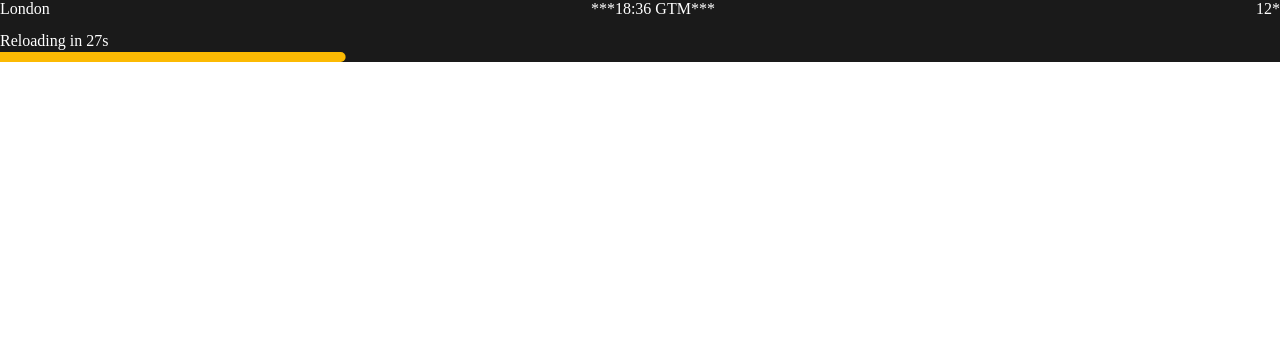
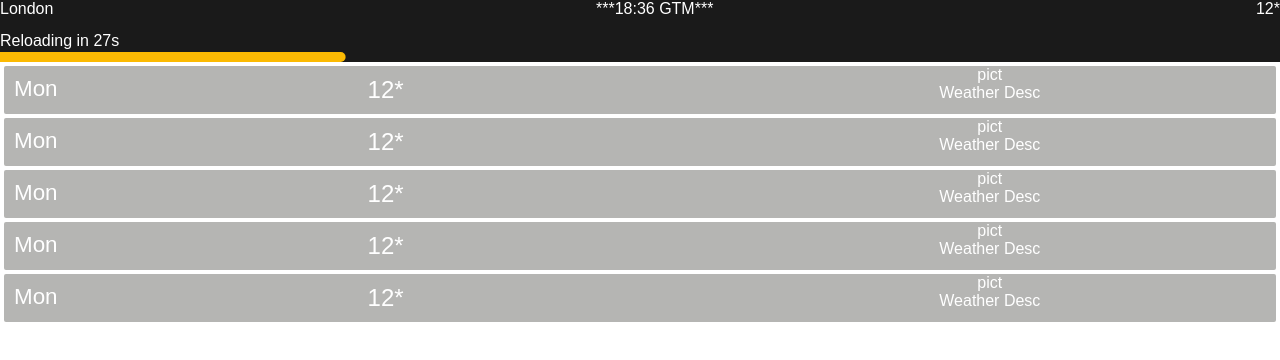
Before and after one commit to ShokadinuEU/realtime_weather_app, a React (Create React App) app: page / in a window 1280 px wide. Shown: the top 360 px of the page. Built offline with nearby package versions, Linux system fonts and the light colour scheme.

Commit message:
basic style and structure of weather history section

```diff
--- a/src/App.css
+++ b/src/App.css
@@ -2,4 +2,5 @@
   margin: 0;
   padding: 0;
   box-sizing: border-box;
+  font-family: sans-serif;
 }
--- a/src/App.js
+++ b/src/App.js
@@ -1,6 +1,7 @@
 import React, { Component } from 'react';
 import './App.css';
 import Header from './components/header/Header'
+import History from './components/history/HistoryMain'
 
 class App extends Component {
   state = {
@@ -26,6 +27,7 @@ class App extends Component {
     return (
       <div>
         <Header />
+        <History />
       </div>
     );
   }
--- a/src/components/header/Progress.js
+++ b/src/components/header/Progress.js
@@ -20,6 +20,7 @@ const useStyles = makeStyles(theme => ({
     order: '3',
     backgroundColor: '#1a1a1a',
     color: '#fff',
+    marginBottom: '1.5em',
     '& p': {
       backgroundColor: '#1a1a1a',
       paddingBottom: '0.1em'
--- /dev/null
+++ b/src/components/history/HistoryByDay.js
@@ -0,0 +1,46 @@
+import React from 'react'
+import { makeStyles } from '@material-ui/core/styles';
+
+const useStyles = makeStyles({
+  mainDailyReport: {
+    backgroundColor: '#b5b5b3',
+    color: '#fff',
+    display: 'flex',
+    justifyContent: 'space-between',
+    margin: '4px',
+    borderRadius: '2px',
+  },
+  DailyReportDay: {
+    fontSize: '1.4em',
+    padding: '10px'
+  },
+  DailyReportTemperature: {
+    fontSize: '1.5em',
+    padding: '10px'
+  },
+  DailyReportContition: {
+    display: 'flex',
+    flexDirection: 'column',
+    textAlign: 'center',
+    width: '45%'
+  }
+
+});
+
+export default function HistoryByDay() {
+  const classes = useStyles();
+  return (
+    <div className={classes.mainDailyReport}>
+        <div className={classes.DailyReportDay}>
+          <span>Mon</span>
+        </div>
+        <div className={classes.DailyReportTemperature}>
+          <span>12*</span>
+        </div>
+        <div className={classes.DailyReportContition}>
+          <span>pict</span>
+          <span>Weather Desc</span>
+        </div>
+    </div>
+  )
+}
--- /dev/null
+++ b/src/components/history/HistoryMain.js
@@ -0,0 +1,24 @@
+import React from 'react'
+import HistoryByDay from './HistoryByDay'
+import { makeStyles } from '@material-ui/core/styles';
+
+const useStyles = makeStyles({
+  mainDailyReport: {
+    backgroundColor: '#1a1a1a',
+    color: '#fff',
+    display: 'flex',
+  },
+});
+
+export default function HistoryMain() {
+  const classes = useStyles();
+    return (
+      <div className={classes.historyMain}>
+        <HistoryByDay />
+        <HistoryByDay />
+        <HistoryByDay />
+        <HistoryByDay />
+        <HistoryByDay />
+      </div>
+    )
+}
```
